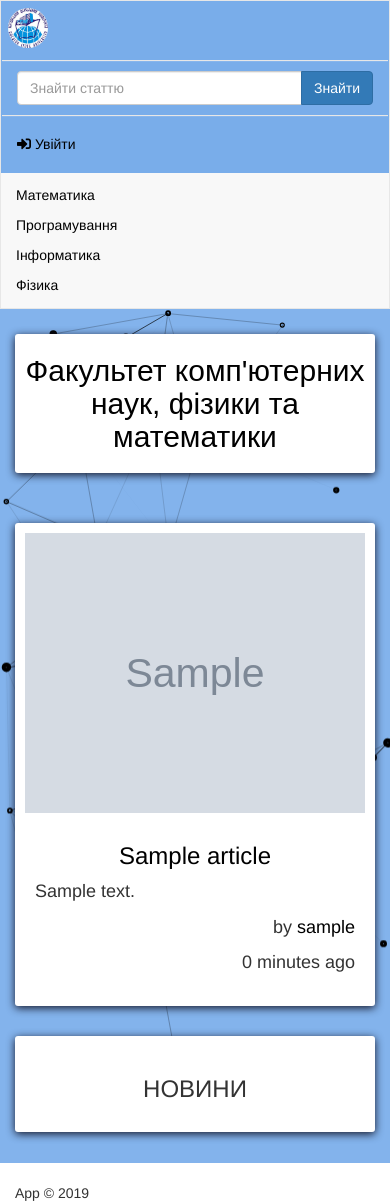
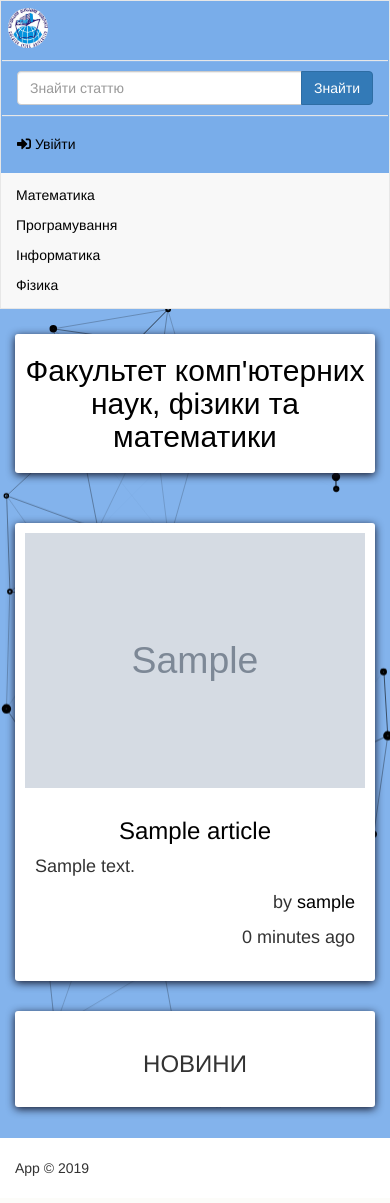
Before and after one commit to Nilsen11/course-work-3, a Django app: page / in a window 390 px wide. Shown: the top 1203 px of the page. After the commit the page ends 1176 px from the top, so only its background shows below. Run offline with Django 3.2, Linux system fonts and the light colour scheme; tables that the repository leaves empty hold one stand-in row (values such as "Sample post"); grey boxes marked "Sample" are stand-in pictures; some libraries are stand-ins or nearby versions.

Commit message:
Fix responsive img

```diff
--- a/templates/home.html
+++ b/templates/home.html
@@ -23,11 +23,11 @@
                         <a class="section__link" href="{% url 'article-detail' article.id %}"><img
                                 src="{{ article.photo.url }}"
                                 alt=""
-                                class="section__link__img"></a>
+                                class="img-responsive center-block"></a>
                         <div class="section__text">
                             <h3 class="text-center"><a
                                     href="{% url 'article-detail' article.id %}">{{ article.title }}</a></h3>
-                            <p class="text-left">{{ article.description|truncatewords:30|safe }}</p>
+                            <p class="text-left">{{ article.description|truncatewords:15|safe }}</p>
                             <p class="text-right">
                                 by <a href="{% url 'profile' article.user.username %}">{{ article.user.username }} </a>
                             </p>
```
